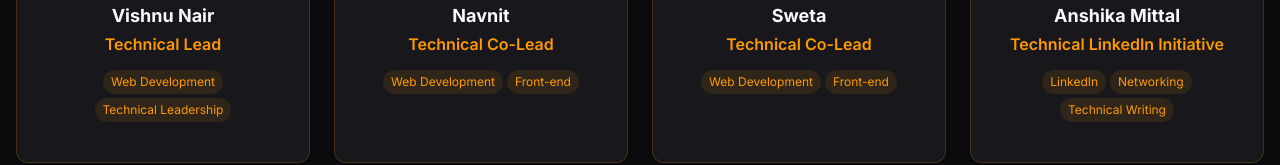
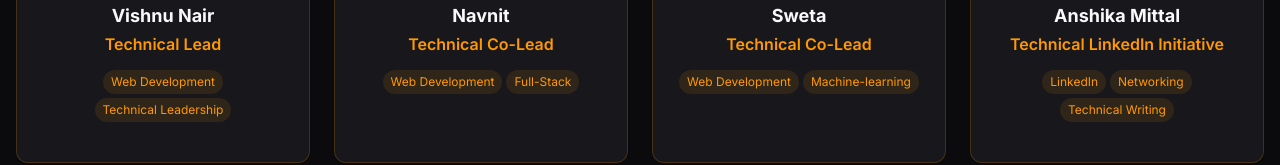
Before and after one commit to vitkult/Main, a React (Vite) app: page /team in a window 1280 px wide. Shown: the part 2162-2327 px from the top of the page. Built offline with nearby package versions, Linux system fonts and the light colour scheme; no server answers.

Commit message:
updated team page

```diff
--- a/src/pages/Team.tsx
+++ b/src/pages/Team.tsx
@@ -104,9 +104,9 @@ const Team = () => {
       name: "Navnit",
       role: "Technical Co-Lead",
       category: "technical",
-      image: "https://www.dropbox.com/scl/fi/nken39pl7rdgescbgs0kg/Screenshot-2025-09-01-163917.png?rlkey=mxqykh7rh6682ahoauh74zfj3&st=12bweex4&raw=1",
+      image: "https://www.dropbox.com/scl/fi/vgb6qr7lbq4nhz1a26btf/Screenshot-2025-09-01-194758.png?rlkey=8smdhmb1c9qn3v2reudlfporh&st=yl97z12c&raw=1",
       bio: "Assisting in managing the technical aspects and digital presence of our events.",
-      skills: ["Web Development", "Front-end"],
+      skills: ["Web Development", "Full-Stack"],
       isFounder: false
     },
     {
@@ -116,7 +116,7 @@ const Team = () => {
       category: "technical",
       image: "https://www.dropbox.com/scl/fi/xstudozf9379b8v3otv2a/Screenshot-2025-09-01-174834.png?rlkey=yisaz5i80xwrld0clxf05nvmb&st=493d9kzo&raw=1",
       bio: "Assisting in managing the technical aspects and digital presence of our events.",
-      skills: ["Web Development", "Front-end"],
+      skills: ["Web Development", "Machine-learning"],
       isFounder: false
     },
     {
```
